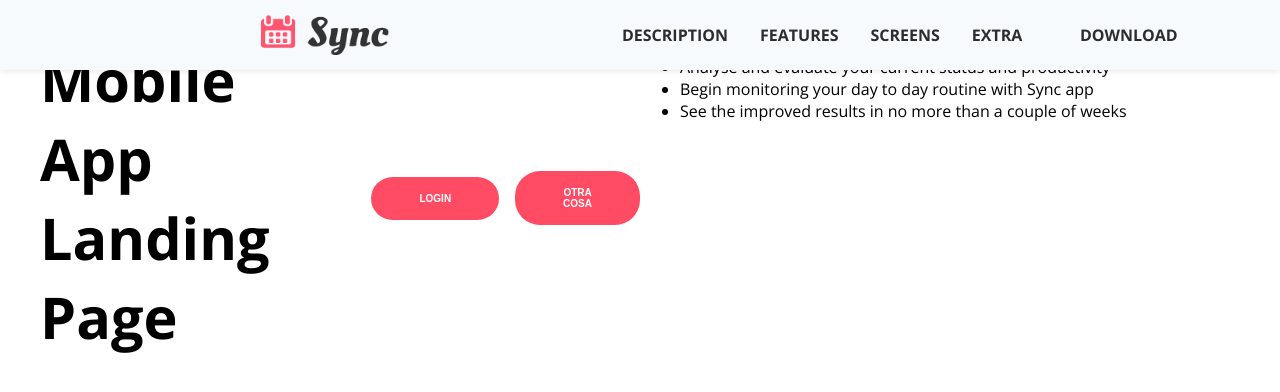
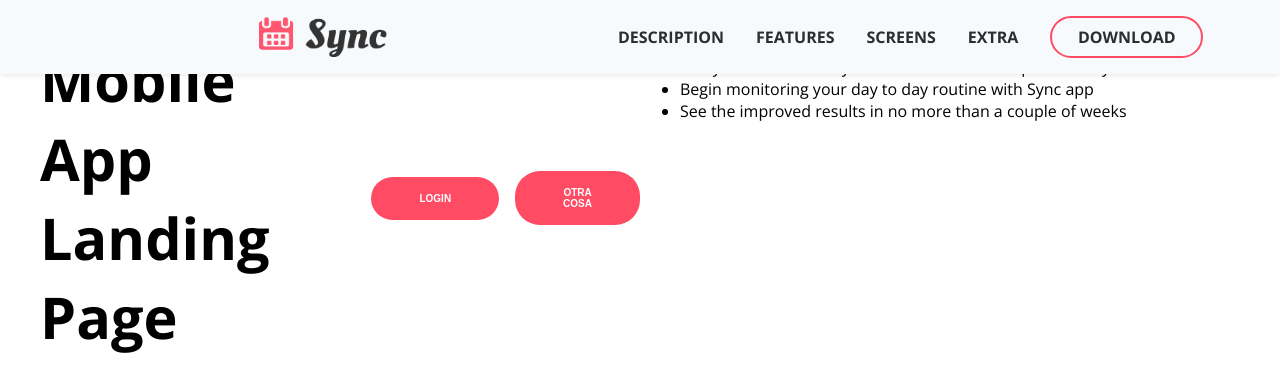
Before and after one commit to luluzan/vue-pr2, a Vue app: page / in a window 1280 px wide. Shown: the top 392 px of the page. Built offline with nearby package versions, Linux system fonts and the light colour scheme.

Commit message:
last upload

```diff
--- a/src/components/ComponentNavbar.vue
+++ b/src/components/ComponentNavbar.vue
@@ -117,7 +117,7 @@ hr {
 }
 
 .around-download a{
-    border: 2px solid var(--color-strawberrypink);
+    border: 2px solid  #FF4B63;
     border-radius: 25px;
     padding: 1vh 2vw;
     display: inline-block;
```
